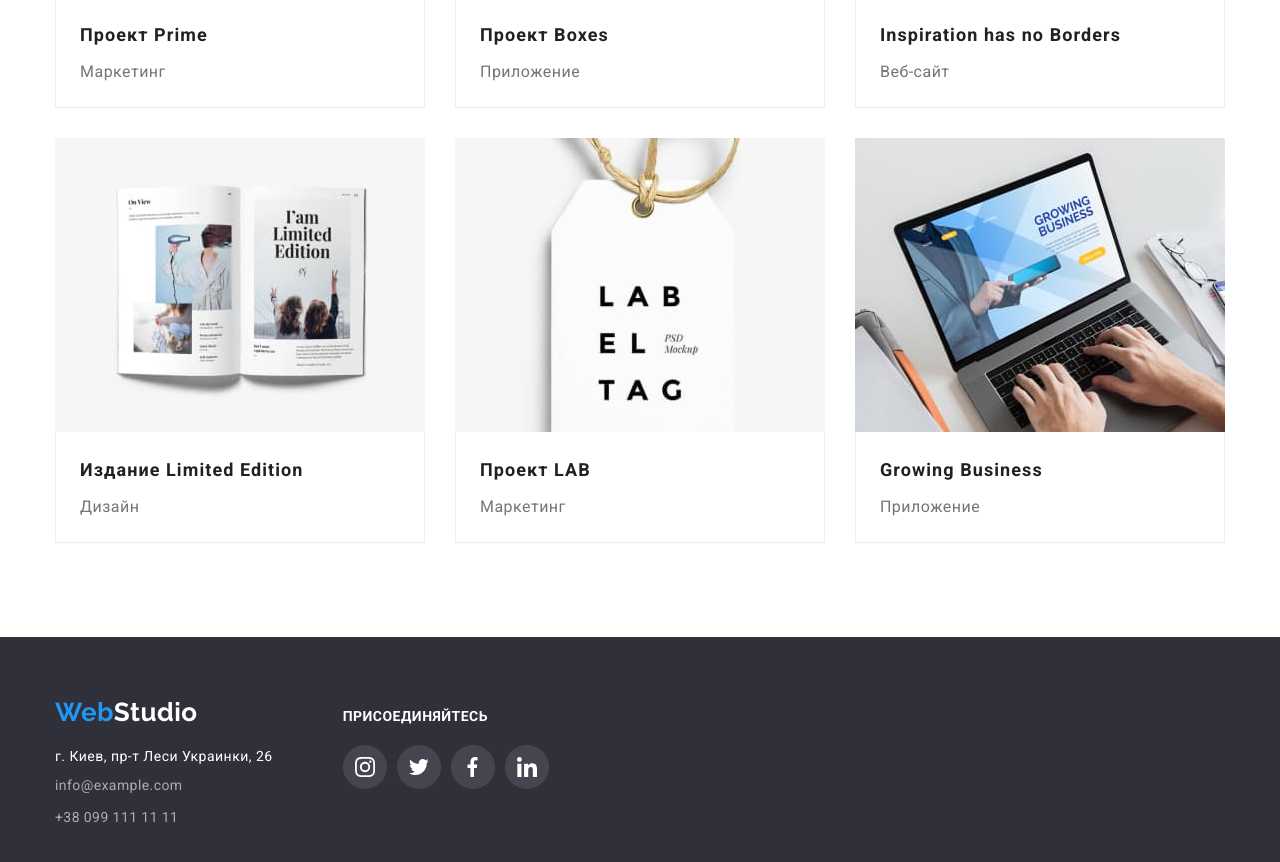
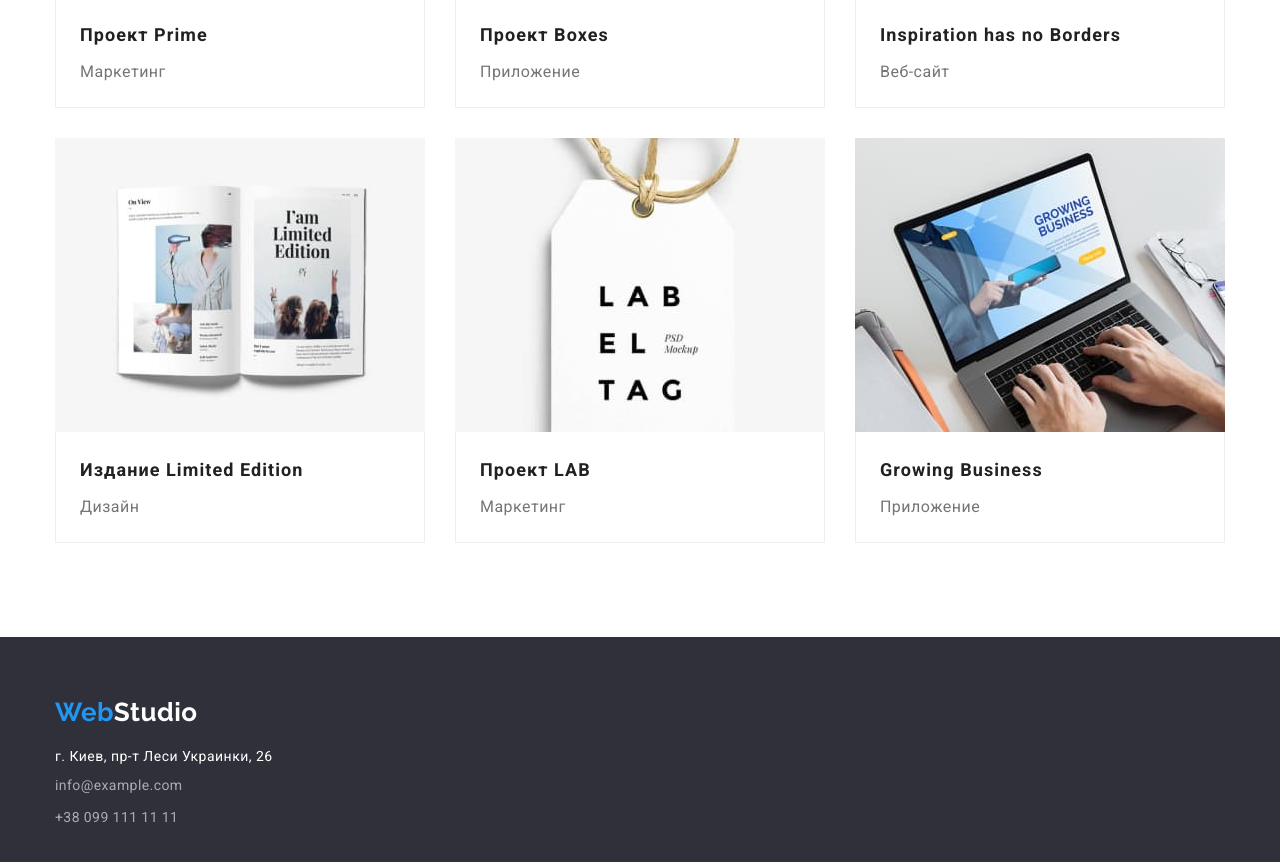
Before and after one commit to AlexRyzhov/goit-markup-hw-05, a plain HTML site: page portfolio.html in a window 1280 px wide. Shown: the part 998-1860 px from the top of the page. Drawn offline with Linux system fonts and the light colour scheme; files whose address does not match are found by name.

Commit message:
Update portfolio.html

```diff
--- a/portfolio.html
+++ b/portfolio.html
@@ -37,18 +37,12 @@
         <ul class="auth-nav list">
           <li class="auth-nav-content">
             <a href="mailto:info@example.com" class="auth-nav-link"
-              ><svg class="auth-nav-svg" width="16px" height="12px">
-                <use href="./images/icons.svg#post"></use>
-              </svg>
-              info@example.com</a
+              >info@example.com</a
             >
           </li>
           <li class="auth-nav-content">
-            <a href="tel:+380991111111" class="auth-nav-link">
-              <svg class="auth-nav-svg" width="10px" height="16px">
-                <use href="./images/icons.svg#smartphone"></use>
-              </svg>
-              +38 099 111 11 11</a
+            <a href="tel:+380991111111" class="auth-nav-link"
+              >+38 099 111 11 11</a
             >
           </li>
         </ul>
@@ -214,8 +208,7 @@
     </main>
     <!--Подвал-->
     <footer class="footer">
-      <div class="footer-flex container">
-        <div class="footer-heading">
+      <div class="footer-heading container">
         <a href="#" class="logo-footer"><span>Web</span>Studio</a>
         <address class="address">
           <p class="address-footer">г. Киев, пр-т Леси Украинки, 26</p>
@@ -233,40 +226,6 @@
           </ul>
         </address>
       </div>
-        <div class="footer-join">
-          <p class="join">присоединяйтесь</p>
-          <ul class="footer-links list">
-            <li>
-              <a class="footer-link" href="#">
-                <svg width="20px" height="20px">
-                  <use href="./images/icons.svg#inst"></use>
-                </svg>
-              </a>
-            </li>
-            <li>
-              <a class="footer-link" href="#">
-                <svg width="20px" height="20px">
-                  <use href="./images/icons.svg#twit"></use>
-                </svg>
-              </a>
-            </li>
-            <li>
-              <a class="footer-link" href="#">
-                <svg width="20px" height="20px">
-                  <use href="./images/icons.svg#fb"></use>
-                </svg>
-              </a>
-            </li>
-            <li>
-              <a class="footer-link" href="#">
-                <svg width="20px" height="20px">
-                  <use href="./images/icons.svg#in"></use>
-                </svg>
-              </a>
-            </li>
-          </ul>
-        </div>
-      </div>
     </footer>
   </body>
 </html>
```
Lines whose indentation alone changed are shown as unchanged.
